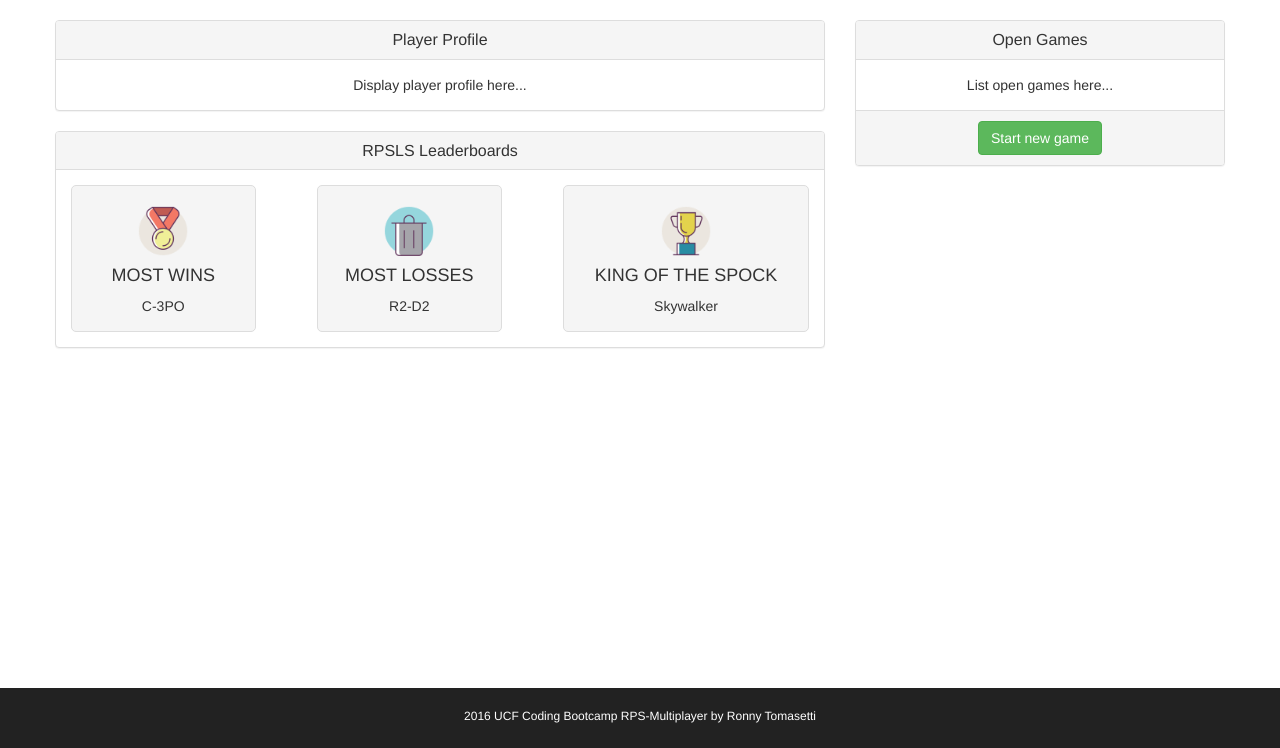
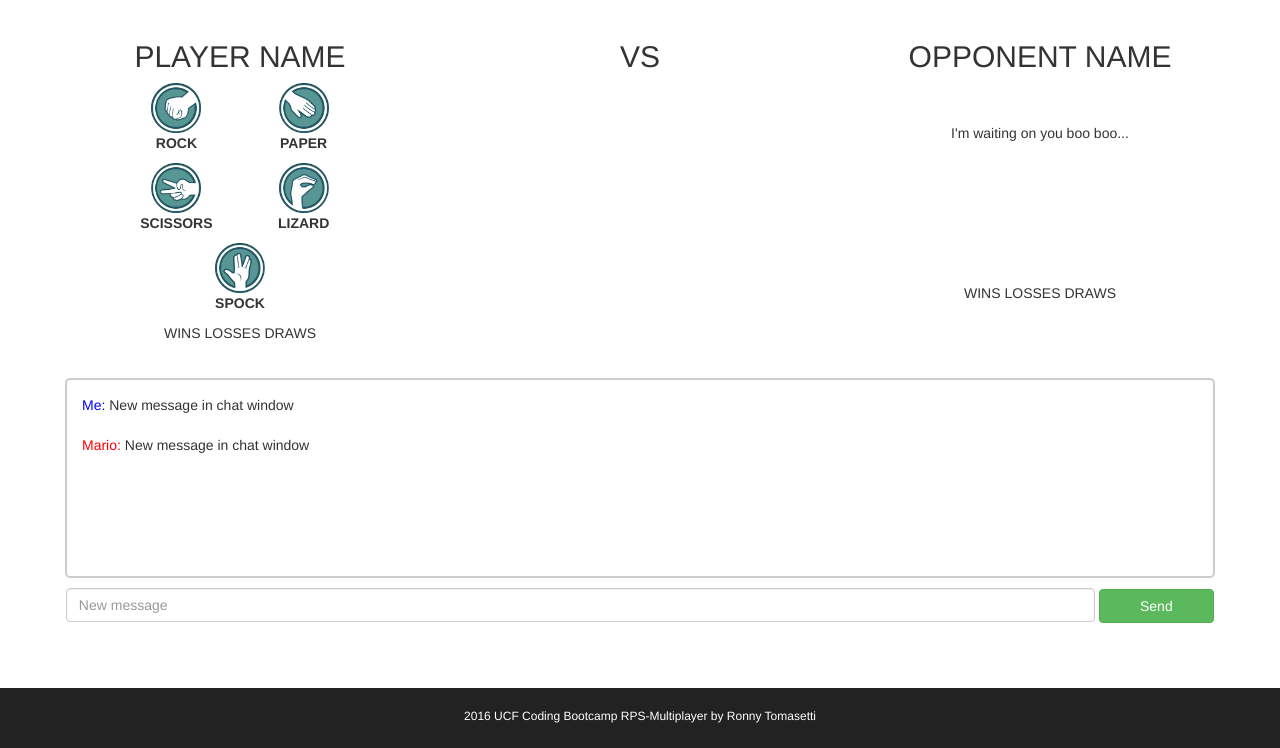
Before and after one commit to ronnytomasetti/RPS-Multiplayer, a PHP site: page / in a window 1280 px wide. Shown: the part 52-800 px from the top of the page. Run offline with PHP 8.4, Linux system fonts and the light colour scheme; some libraries are stand-ins or nearby versions.

Commit message:
More HTML stuff.

```diff
--- a/assets/css/stylesheet.css
+++ b/assets/css/stylesheet.css
@@ -14,6 +14,33 @@
 
 .leaderboards img {
   width: 50px;
+}
+
+.leaderboards .col-sm-4 {
+  margin: 50px auto;
+  text-align: center;
+}
+
+.weapon {
+  display: inline-block;
+  width: 33.33333%;
+}
+
+.weapon-img {
+  width: 50px;
+}
+
+.weapon-name {
+  font-weight: bold;
+}
+
+.opponent-col {
+  height: 320px;
+}
+
+.opponent-status {
+  padding-top: 40px;
+  height: 200px;
 }
 
 #chat-window {
@@ -43,11 +70,6 @@
 #new-chat-message { width: 88.999999%; }
 #message-send-btn { width: 9.999999%; }
 #send-chat-message { margin: 10px 7px; }
-
-.leaderboards .col-sm-4 {
-	margin: 50px auto;
-  text-align: center;
-}
 
 .hidden {
 	display: none;
--- a/index.html
+++ b/index.html
@@ -44,71 +44,71 @@
   <div class="container">
     <div class="row text-center" id="gameboard">
 
-      <div class="row">
-        <div class="col-xs-8">
+      <div class="row battlefield">
+        <div class="col-sm-4 player-col">
+          <h2 id="name-player">PLAYER NAME</h2>
+          <div class="weapon-choices">
+            <!-- RPSLS CHOICES GO HERE -->
+            <div class="weapon" id="rock">
+              <img src="assets/img/rock.png" class="weapon-img">
+              <p class="weapon-name">ROCK</p>
+            </div>
+            <div class="weapon" id="paper">
+              <img src="assets/img/paper.png" class="weapon-img">
+              <p class="weapon-name">PAPER</p>
+            </div>
+            <div class="weapon" id="scissors">
+              <img src="assets/img/scissors.png" class="weapon-img">
+              <p class="weapon-name">SCISSORS</p>
+            </div>
+            <div class="weapon" id="lizard">
+              <img src="assets/img/lizard.png" class="weapon-img">
+              <p class="weapon-name">LIZARD</p>
+            </div>
+            <div class="weapon" id="spock">
+              <img src="assets/img/spock.png" class="weapon-img">
+              <p class="weapon-name">SPOCK</p>
+            </div>
+          </div>
+          <div class="game-stats-player">
+            <span class="game-stats wins"></span> WINS
+            <span class="game-stats losses"></span> LOSSES
+            <span class="game-stats draw"></span> DRAWS
+          </div>
+        </div> <!-- /.col-sm-4 -->
 
-          <div class="row">
-            <!-- Player Profile column -->
-            <div class="col-xs-12">
+        <div class="col-sm-4">
+          <h2>VS</h2>
+          <span id="action-console"></span>
+        </div> <!-- /.col-sm-4 -->
 
-              <div class="panel panel-default">
-                <div class="panel-heading">
-                  <h3 class="panel-title">Player Profile</h3>
-                </div>
-                <div class="panel-body">
-                  Display player profile here...
-                </div>
-              </div>
+        <div class="col-sm-4 opponent-col">
+          <h2 id="name-opponent">OPPONENT NAME</h2>
+          <div class="opponent-status">
+            <!-- STATUS OF OPPONENT'S TURN GOES HERE -->
+            <p id="opponent-status-now">I'm waiting on you boo boo...</p>
+          </div>
+          <div class="game-stats-opponent">
+            <span class="game-stats wins"></span> WINS
+            <span class="game-stats losses"></span> LOSSES
+            <span class="game-stats draw"></span> DRAWS
+          </div>
+        </div> <!-- /.col-sm-4 -->
 
-            </div> <!-- /.col-xs-12 -->
-          </div> <!-- /.row -->
-
-          <div class="row">
-            <!-- RPSLS Leaderboard column -->
-            <div class="col-xs-12">
-
-              <div class="panel panel-default">
-                <div class="panel-heading">
-                  <h3 class="panel-title">RPSLS Leaderboards</h3>
-                </div>
-                <div class="panel-body">
-                  <div class="col-xs-3 leaderboards">
-                    <img src="assets/img/most_wins.png" alt="Most wins">
-                    <h4>MOST WINS</h4>
-                    <span id="leaderboard-wins">C-3PO</span>
-                  </div>
-                  <div class="col-xs-3 col-xs-offset-1 leaderboards">
-                    <img src="assets/img/most_losses.png" alt="Most losses">
-                    <h4>MOST LOSSES</h4>
-                    <span id="leaderboard-losses">R2-D2</span>
-                  </div>
-                  <div class="col-xs-4 col-xs-offset-1 leaderboards">
-                    <img src="assets/img/koh.png" alt="King of the Spock">
-                    <h4>KING OF THE SPOCK</h4>
-                    <span id="leaderboard-koh">Skywalker</span>
-                  </div>
-                </div>
-              </div>
-
-            </div> <!-- /.col-xs-12 -->
-          </div> <!-- /.row -->
-
+        <div class="col-sm-12" id="chat-window">
+          <div id="chat-history">
+            <!-- CHAT LOGS GO HERE -->
+            <p><span class="chat-player-name">Me: </span>New message in chat window</p>
+            <p><span class="chat-opponent-name">Mario: </span>New message in chat window</p>
+            <!-- REMEMBER TO SET scrollTop equal TO scrollHeight IN ORDER TO AUTO SCROLL TO BOTTOM OF DIV  -->
+          </div>
+          <div id="send-chat-message">
+            <label class="sr-only" for="new-chat-message">New Chat Message</label>
+            <input type="text" class="form-control" id="new-chat-message" placeholder="New message">
+            <button type="button" class="btn btn-success" id="message-send-btn">Send</button>
+          </div> <!-- /#send-chat-message -->
         </div>
-
-        <div class="col-xs-4">
-
-          <div class="panel panel-default">
-            <div class="panel-heading">
-              <h3 class="panel-title">Open Games</h3>
-            </div>
-            <div class="panel-body">
-              List open games here...
-            </div>
-            <div class="panel-footer"><button type="button" class="btn btn-success">Start new game</button></div>
-          </div>
-
-        </div> <!-- /.col-xs-4 -->
-      </div> <!-- /.row -->
+      </div> <!-- /.row battlefield -->
 
     </div> <!-- /#gameboard -->
   </div> <!-- /.container -->
```
Also changed, not shown: firebase_syntax.js (added, +38 -0 lines), rpsls_jquery.js (added, +44 -0 lines), templates.html (added, +253 -0 lines).
